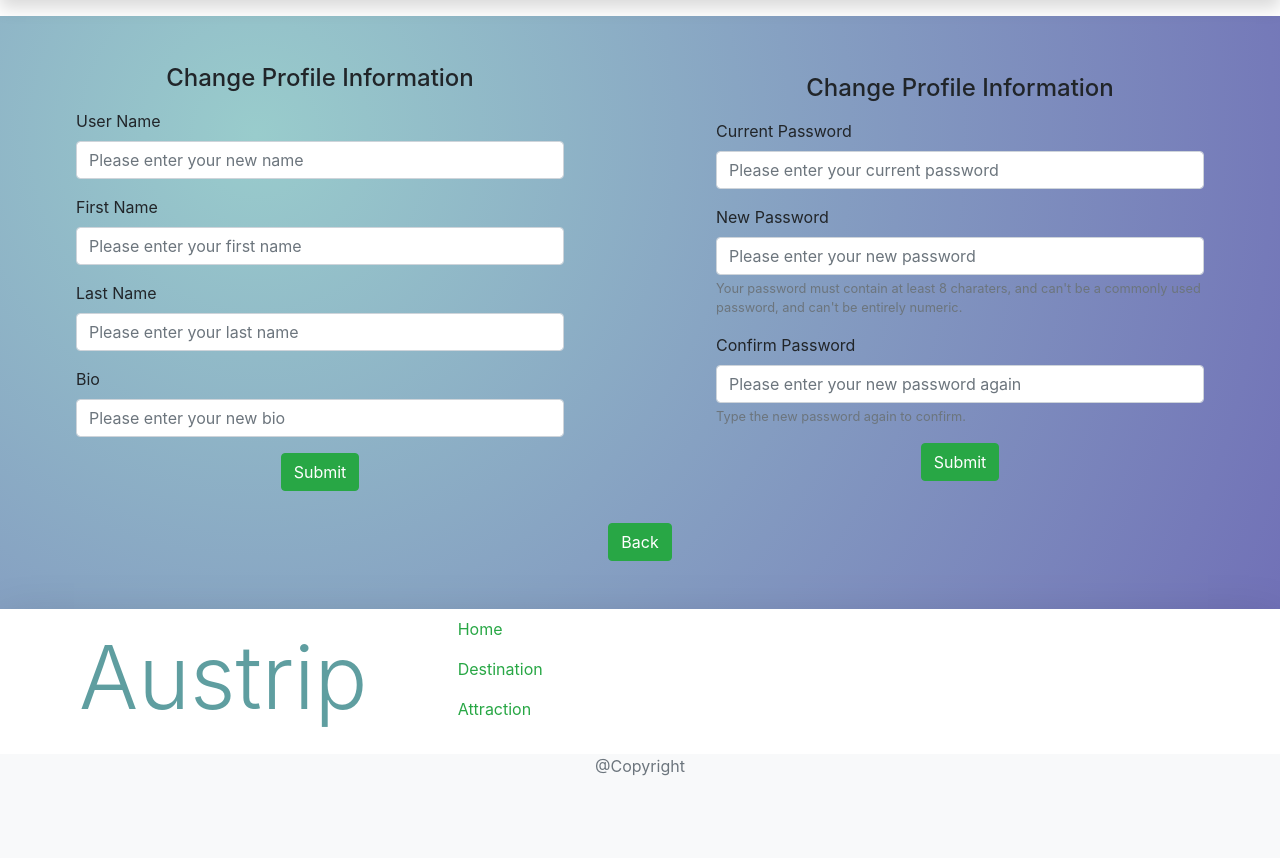
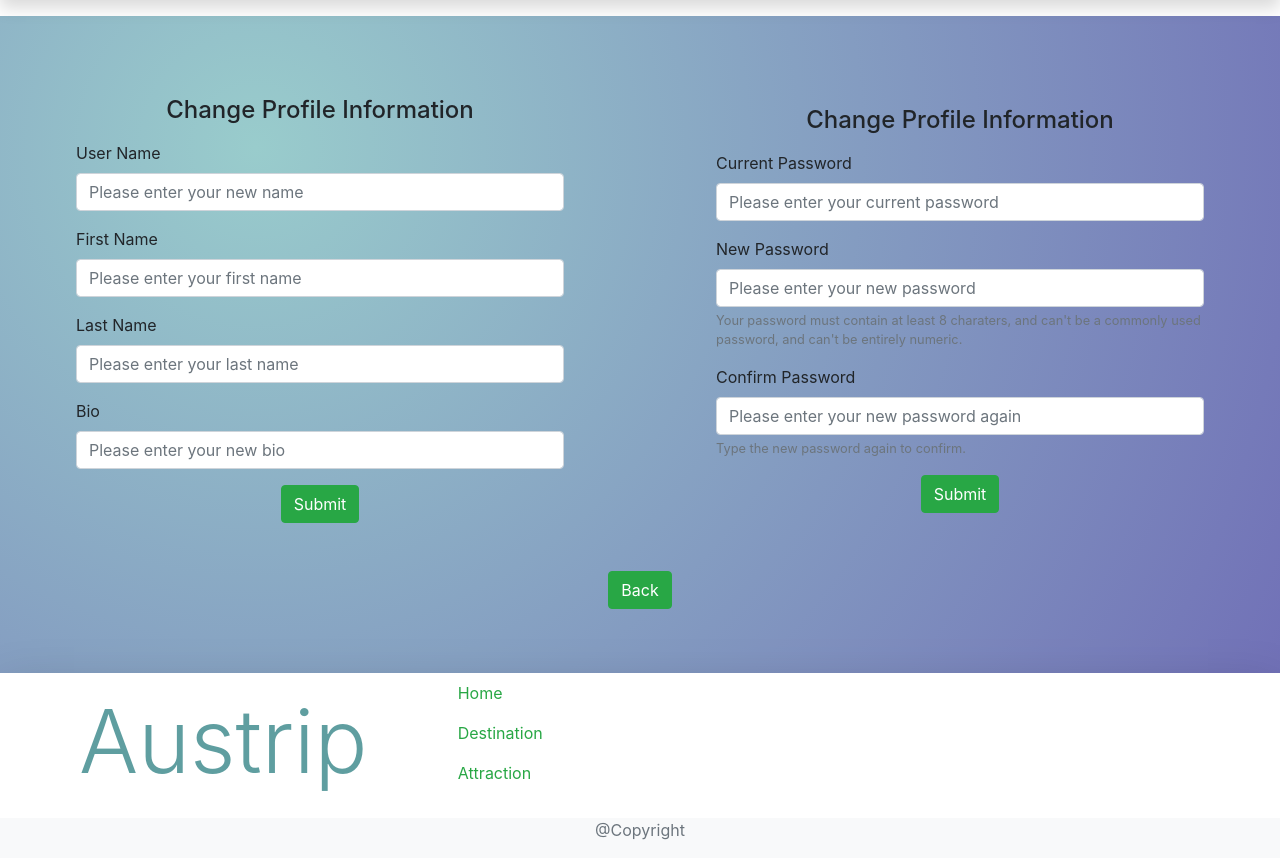
Before and after one commit to tc98100/Auspedition, a Django app: page /change-profile/ in a window 1280 px wide. Shown: the part 74-932 px from the top of the page. Before the commit the page ends 850 px from the top, so only its background shows below. Run offline with Django 3.2, Linux system fonts and the light colour scheme; parts of the project's set-up code (start-up, migrations or seed data) failed here and were passed over.

Commit message:
update the profile pages

```diff
--- a/Austrip/main/statics/css/custom.css
+++ b/Austrip/main/statics/css/custom.css
@@ -234,6 +234,10 @@ body .userProfile{
 }
 
 /* Change User Profile */
+.userProfile{
+    padding-top: 2rem;
+}
+
 #leftBox, #rightBox{
     width: 80%;
     margin: auto;
@@ -252,8 +256,8 @@ body .userProfile{
 
 .backBtn{
     margin: auto;
-    margin-top: 2rem;
-    margin-bottom: -2rem;
+    margin-top: 3rem;
+    margin-bottom: -1rem;
 }
 
 /* Add Recommendation */
--- a/Austrip/main/templates/profile.html
+++ b/Austrip/main/templates/profile.html
@@ -29,7 +29,7 @@
 
         <!-- button group -->
         <div class="btnGroup" style="text-align:center">
-            <a class="btn btn-light" id="editBtn" href="{% url 'change-profile' %}" role="button">Edit Profile</a>
+            <a class="btn btn-light" id="editBtn" href="{% url 'change_profile' %}" role="button">Edit Profile</a>
             <a class="btn btn-secondary" id="logOutBtn" href="#" role="button">Log Out</a>
         </div>
 
```
